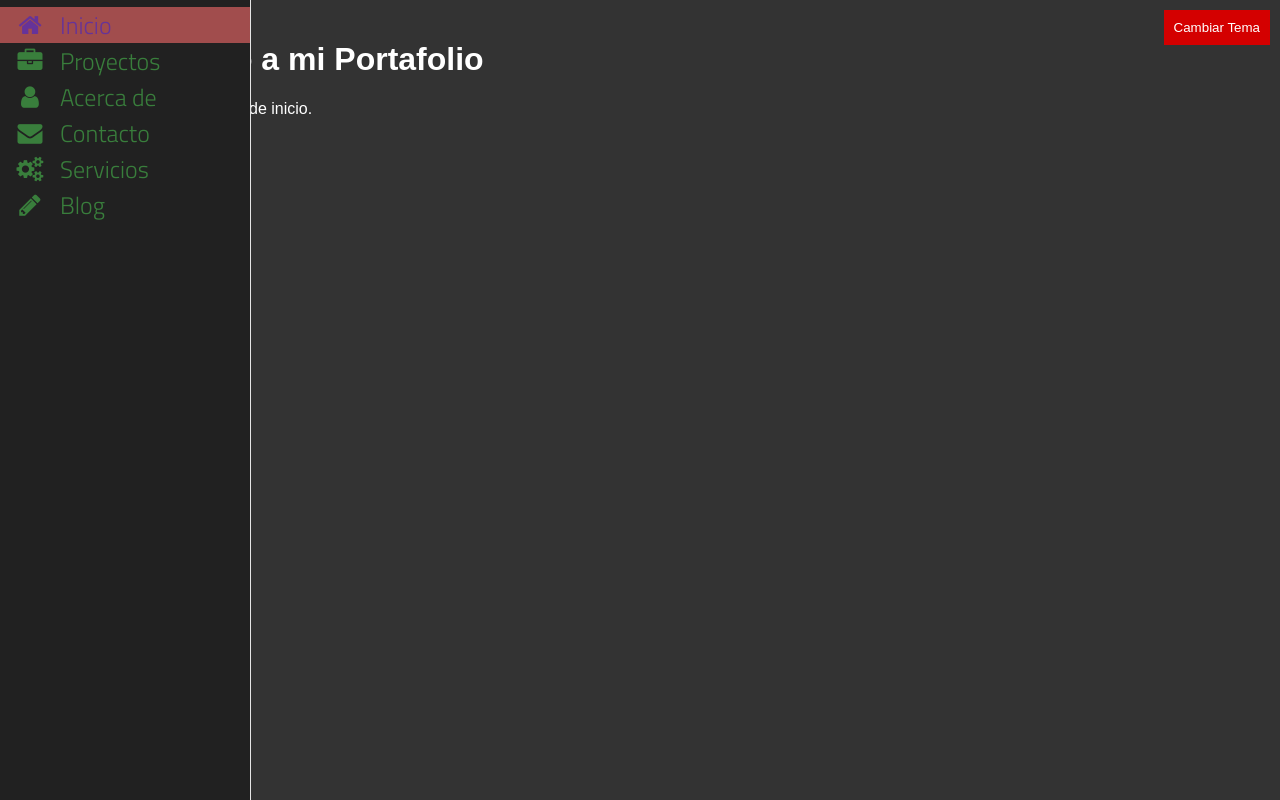
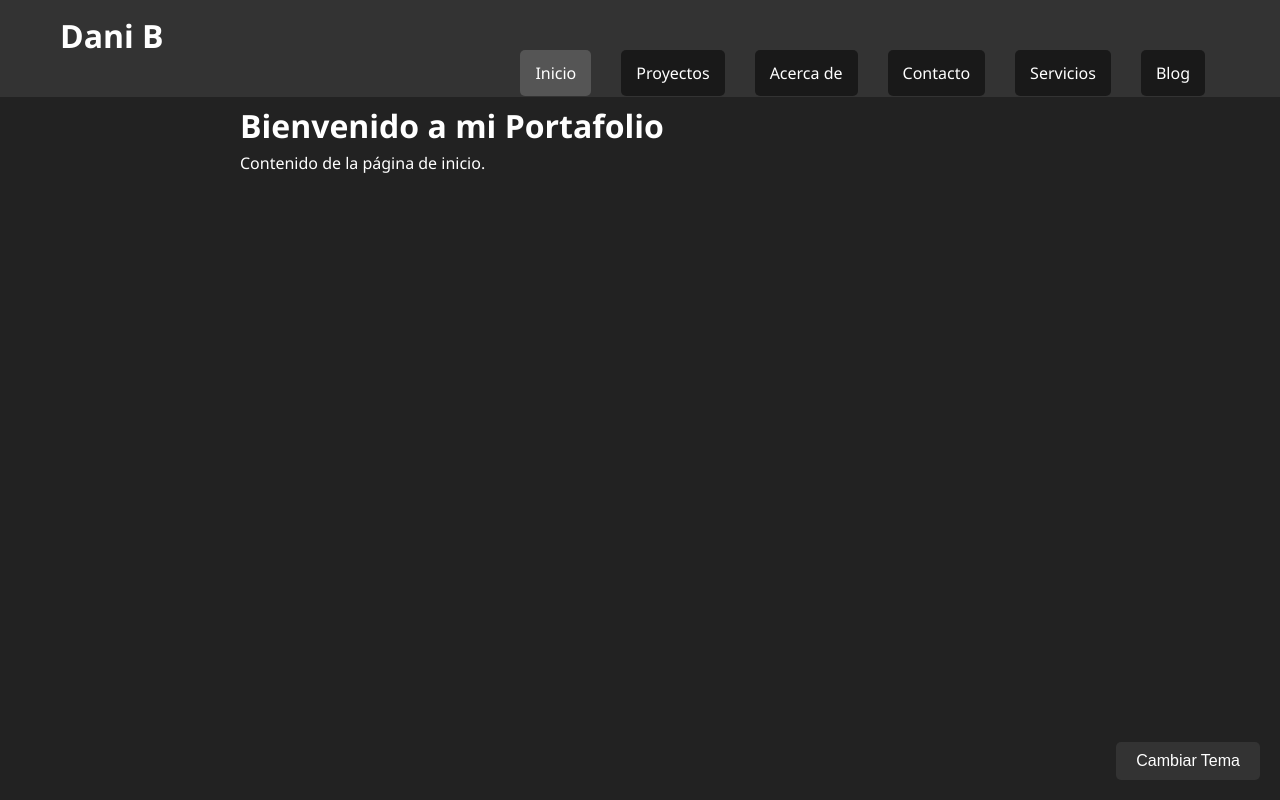
Before and after one commit to DANIB04/danib04.github.io, a PHP site: page / in a window 1280 px wide. Run offline with PHP 8.4, Linux system fonts and the light colour scheme; some libraries are stand-ins or nearby versions.

Commit message:
inicio de la era de dios

```diff
--- a/Css/Style.css
+++ b/Css/Style.css
@@ -1,211 +1,149 @@
-@import url(https://netdna.bootstrapcdn.com/font-awesome/4.0.3/css/font-awesome.css);
-@import url(https://fonts.googleapis.com/css?family=Titillium+Web:300);
-
-.fa-2x {
-    font-size: 2rem;
-}
-
-.fa {
-    position: relative;
-    display: table-cell;
-    width: 60px;
-    height: 36px;
-    text-align: center;
-    vertical-align: middle;
-    font-size: 20px;
-}
-
-.main-menu:hover,
-nav.main-menu.expanded {
-    width: max-content;
-    overflow: visible;
-    text-align: left;
-}
-
-.main-menu {
-    background: var(--sidebar-background);
-    border-right: 1px solid #e5e5e5;
-    position: absolute;
-    top: 0;
-    bottom: 0;
-    height: 100%;
-    left: 0;
-    width: 60px;
-    overflow: hidden;
-    transition: width .05s linear;
-    transform: translateZ(0) scale(1, 1);
-    z-index: 1000;
-}
-
-.main-menu>ul {
-    margin: 7px 0;
-}
-
-.main-menu li {
-    position: relative;
-    display: block;
-    width: 250px;
-}
-
-.main-menu li>a {
-    position: relative;
-    display: table;
-    border-collapse: collapse;
-    border-spacing: 0;
-    color: #397e3c;
-    font-family: arial;
-    font-size: 24px;
-    text-decoration: none;
-    transform: translateZ(0) scale(1, 1);
-    transition: all .1s linear;
-}
-
-.main-menu .nav-icon {
-    position: relative;
-    display: table-cell;
-    width: 60px;
-    height: 36px;
-    text-align: center;
-    vertical-align: middle;
-    font-size: 25px;
-}
-
-.main-menu .nav-text {
-    position: relative;
-    display: table-cell;
-    vertical-align: middle;
-    width: 190px;
-    font-family: 'Titillium Web', sans-serif;
-}
-
-.main-menu>ul.logout {
-    position: absolute;
-    left: 0;
-    bottom: 0;
-}
-
-.no-touch .scrollable.hover {
-    overflow-y: visible;
-}
-
-.no-touch .scrollable.hover:hover {
-    overflow-y: auto;
-    overflow: visible;
-}
-
-a:hover,
-a:focus {
-    text-decoration: none;
-}
-
-nav {
-    user-select: none;
-}
-
-nav ul,
-nav li {
-    outline: 0;
+* {
     margin: 0;
     padding: 0;
-}
+    box-sizing: border-box;}
 
-.main-menu li:hover>a,
-nav.main-menu li.active>a,
-.dropdown-menu>li>a:hover,
-.dropdown-menu>li>a:focus,
-.dropdown-menu>.active>a,
-.dropdown-menu>.active>a:hover,
-.dropdown-menu>.active>a:focus,
-.no-touch .dashboard-page nav.dashboard-menu ul li:hover a,
-.dashboard-page nav.dashboard-menu ul li.active a {
-    color: #0008f4;
-    background-color: #95878589;
-}
+body {
+    font-family: 'Segoe UI', Tahoma, Geneva, Verdana, sans-serif;
+    background-color: #f0f0f0;
+    color: #333;
+    line-height: 1.6;
+    transition: background-color 0.3s ease;
+    overflow-x: hidden;
+    font-size: 16px;}
 
-nav ul li .active {
-    color: rebeccapurple;
-    background-color: #a14d4d;
-}
+.wrap {
+    max-width: 1200px;
+    margin: 0 auto;
+    padding: 0 20px;}
 
-.area {
-    float: left;
-    background: #e2e2e2;
+.l-header {
+    background-color: #333;
+    color: #fff;
+    padding: 10px 0;
+    position: fixed;
     width: 100%;
-    height: 100%;
-}
+    top: 0;
+    z-index: 1000;}
+
+.logo__title {
+    margin: 0;
+    display: inline-block;}
+
+.logo__link {
+    color: #fff;
+    text-decoration: none;}
+
+.menu-btn {
+    display: none;
+    background: none;
+    border: none;
+    color: #fff;
+    font-size: 18px;
+    cursor: pointer;}
+
+.menu {
+    display: flex;
+    justify-content: flex-end;
+    align-items: center;}
+
+.menu__list {
+    list-style-type: none;
+    display: flex;}
+
+.menu__item {
+    margin: 0 15px;}
+
+.menu__link {
+    text-decoration: none;
+    color: #fff;
+    padding: 12px 15px;
+    transition: background-color 0.3s ease;
+    border-radius: 5px;
+    background-color: rgba(0, 0, 0, 0.5);}
+
+.menu__link:hover,
+.menu__link.active {
+    background-color: #555;}
+
+.l-main {
+    margin-top: 80px;
+    padding: 20px;}
+
+.content {
+    max-width: 800px;
+    margin: 0 auto;}
+
+[data-theme="dark"] {
+    background-color: #222;
+    color: #fff;}
+
+[data-theme="light"] {
+    background-color: #fff;
+    color: #333;}
+
+@media (max-width: 768px) {
+    .menu-btn {
+        display: block;
+    position: fixed;
+top: 20px;
+right: 20px;}
+
+    .menu {
+        display: none;
+        flex-direction: column;
+        position: absolute;
+        width: 100%;
+        margin: auto;
+        top: 60px;
+        left: 0;
+        z-index: auto;
+        opacity: 0;
+        transform: translateY(-20px);
+        transition: opacity 0.3s ease, transform 0.3s ease;}
+
+    .menu__list{
+        flex-direction:column;
+        border-radius: 14px;
+        background-color: rgba(0, 0, 0, 0.7);
+        border: 1px solid red;
+        width: 200px;
+        text-align: center;
+       }
+
+    .menu.active {
+        display: flex;
+        opacity: 1;
+        transform: translateY(0);}
+
+    .menu__link {
+        width: 100%;
+        text-align: center;
+        padding: 12px 0;
+        color: #fff;
+        font-size: 18px;}
+
+    .menu__item {
+        margin: 15px 0;}
 
 
-:root {
-    --primary-color: #fff;
-    --background-color: #333;
-    --sidebar-background: #212121;
-    --button-background: #d40000;
-}
-
-[data-theme="light"] {
-    --primary-color: #333;
-    --background-color: #fff;
-    --sidebar-background: #ddd;
-    --button-background: #ccc;
-}
-
-body {
-    color: var(--primary-color);
-    background-color: var(--background-color);
-    font-family: Arial, sans-serif;
-    margin: 0;
-    display: flex;
-    overflow-x: hidden;
-}
+    .menu__link:hover,
+    .menu__link.active {
+        background-color: #555;
+        border-radius: 0;}}
 
 .theme-toggle {
-    position: absolute;
-    top: 10px;
-    right: 10px;
-    padding: 10px;
-    background-color: var(--button-background);
-    color: var(--primary-color);
+    position: fixed;
+    bottom: 20px;
+    right: 20px;
+    background-color: #333;
+    color: #fff;
     border: none;
+    padding: 10px 20px;
     cursor: pointer;
-    transition: background-color 0.3s;
-}
+    border-radius: 5px;
+    transition: background-color 0.3s ease;
+    font-size: 16px;}
 
-.content {
-    flex-grow: 1;
-    padding: 20px;
-    margin-left: 60px;
-}
-
-@media (max-width: 768px) {
-    .main-menu.expanded {
-        height: 12px;
-    }
-
-    .main-menu .nav-text {
-        display: none;
-    }
-
-    .main-menu {
-        width: 100%;
-        height: 60px;
-        top: auto;
-        bottom: 0;
-        flex-direction: row;
-    }
-
-    .main-menu li {
-        width: auto;
-        height: 60px;
-        display: inline-block;
-    }
-
-    .main-menu li>a {
-        display: block;
-        text-align: left;
-    }
-
-    .content {
-        margin-left: 0;
-        margin-bottom: 60px;
-    }
-}
+.theme-toggle:hover {
+    background-color: #555;}
--- a/Scripts/Script.js
+++ b/Scripts/Script.js
@@ -1,7 +1,6 @@
 function toggleTheme() {
     const body = document.body;
-    body.dataset.theme = body.dataset.theme === 'dark' ? 'light' : 'dark';
-}
+    body.dataset.theme = body.dataset.theme === 'dark' ? 'light' : 'dark';}
 
 function showContent(section) {
     const sections = ['home', 'projects', 'about', 'contact', 'services', 'blog'];
@@ -11,4 +10,20 @@ function showContent(section) {
     });
     document.getElementById(section).classList.add('active');
     document.getElementById(section + 'Content').style.display = 'block';
-}
+
+    const menuBtn = document.querySelector('.menu-btn');
+    const menu = document.querySelector('.menu');
+    menuBtn.classList.remove('is-active');
+    menu.classList.remove('active');}
+
+document.addEventListener('DOMContentLoaded', function() {
+    const menuBtn = document.querySelector('.menu-btn');
+    const menu = document.querySelector('.menu');
+
+    menuBtn.addEventListener('click', function() {
+        this.classList.toggle('is-active');
+        menu.classList.toggle('active');
+    });
+
+    document.body.dataset.theme = 'dark';
+    showContent('home');});
--- a/index.html
+++ b/index.html
@@ -4,51 +4,43 @@
 <head>
     <meta charset="UTF-8">
     <meta name="viewport" content="width=device-width, initial-scale=1.0">
-    <title>Portafolio</title>
+    <title>Daniel Biju</title>
     <link rel="stylesheet" href="Css/Style.css">
 </head>
 
 <body data-theme="dark">
-    <nav class="main-menu">
-        <ul>
-            <li>
-                <a id="home" class="active" onclick="showContent('home')">
-                    <i class="fa fa-home fa-2x nav-icon"></i>
-                    <span class="nav-text">Inicio</span>
-                </a>
+    <header  class="l-header">
+        <div class="wrap">
+            <h1 class="logo__title">
+                <a href="#" class="logo__link">Dani B</a>
+            </h1>
+            <button class="btn menu-btn">Menu</button>
+            <nav class="menu">
+                <ul class="menu__list">
+                    <li class="menu__item">
+                        <a id="home" class="menu__link active" onclick="showContent('home')">Inicio</a>
                     </li>
-            <li>
-                <a id="projects" onclick="showContent('projects')">
-                    <i class="fa fa-briefcase fa-2x nav-icon"></i>
-                    <span class="nav-text">Proyectos</span>
-                </a>
+                    <li class="menu__item">
+                        <a id="projects" class="menu__link" onclick="showContent('projects')">Proyectos</a>
                     </li>
-            <li>
-                <a id="about" onclick="showContent('about')">
-                    <i class="fa fa-user fa-2x nav-icon"></i>
-                    <span class="nav-text">Acerca de</span>
-                </a>
+                    <li class="menu__item">
+                        <a id="about" class="menu__link" onclick="showContent('about')">Acerca de</a>
                     </li>
-            <li>
-                <a id="contact" onclick="showContent('contact')">
-                    <i class="fa fa-envelope fa-2x nav-icon"></i>
-                    <span class="nav-text">Contacto</span>
-                </a>
+                    <li class="menu__item">
+                        <a id="contact" class="menu__link" onclick="showContent('contact')">Contacto</a>
                     </li>
-            <li>
-                <a id="services" onclick="showContent('services')">
-                    <i class="fa fa-cogs fa-2x nav-icon"></i>
-                    <span class="nav-text">Servicios</span>
-                </a>
+                    <li class="menu__item">
+                        <a id="services" class="menu__link" onclick="showContent('services')">Servicios</a>
                     </li>
-            <li>
-                <a id="blog" onclick="showContent('blog')">
-                    <i class="fa fa-pencil fa-2x nav-icon"></i>
-                    <span class="nav-text">Blog</span>
-                </a>
+                    <li class="menu__item">
+                        <a id="blog" class="menu__link" onclick="showContent('blog')">Blog</a>
                     </li>
                 </ul>
             </nav>
+        </div>
+    </header>
+
+    <main class="l-main">
             <div class="content">
                 <div id="homeContent">
                     <h1>Bienvenido a mi Portafolio</h1>
@@ -58,25 +50,28 @@
                     <h1>Proyectos</h1>
                     <p>Contenido de la página de proyectos.</p>
                 </div>
-        <div id="aboutContent" style="display:none;">
+                <div id="aboutContent" style="display: none;">
                     <h1>Acerca de</h1>
                     <p>Contenido de la página acerca de.</p>
                 </div>
-        <div id="contactContent" style="display:none;">
+                <div id="contactContent" style="display: none;">
                     <h1>Contacto</h1>
                     <p>Contenido de la página de contacto.</p>
                 </div>
-        <div id="servicesContent" style="display:none;">
+                <div id="servicesContent" style="display: none;">
                     <h1>Servicios</h1>
                     <p>Contenido de la página de servicios.</p>
                 </div>
-        <div id="blogContent" style="display:none;">
-            <h1>casas</h1>
+                <div id="blogContent" style="display: none;">
+                    <h1>Blog</h1>
                     <p>Contenido de la página del blog.</p>
                 </div>
             </div>
+    </main>
+
     <button class="theme-toggle" onclick="toggleTheme()">Cambiar Tema</button>
 
+    <script src="https://ajax.googleapis.com/ajax/libs/jquery/3.5.1/jquery.min.js"></script>
     <script src="Scripts/Script.js"></script>
 </body>
 
```
Lines whose indentation alone changed are shown as unchanged.
